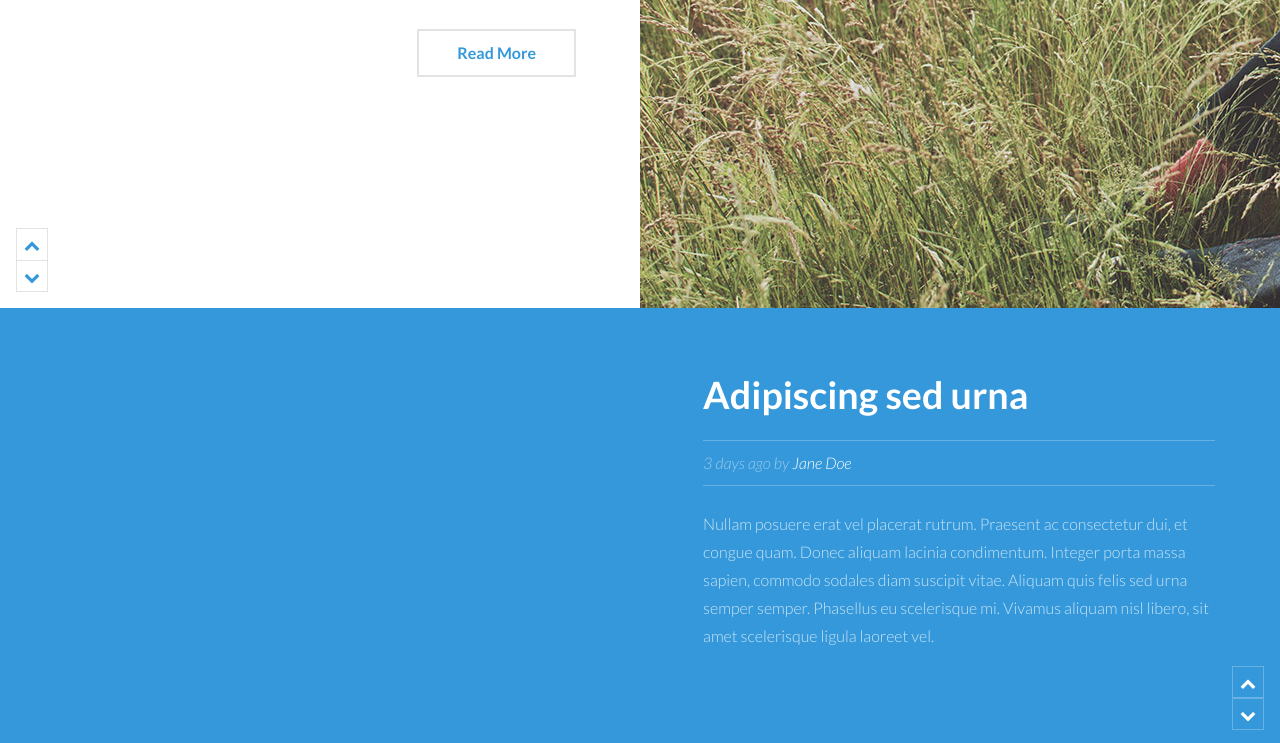
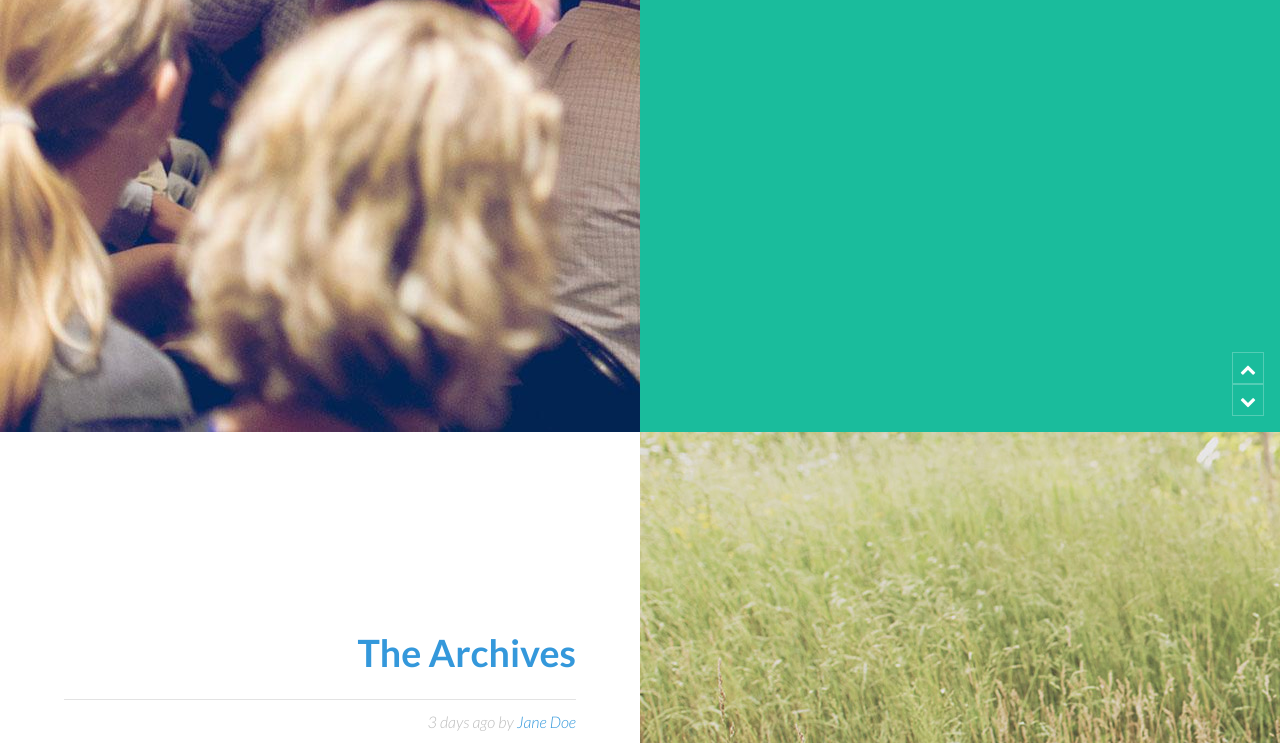
Before and after one commit to cowllin/nostrajamus, a plain HTML site: page index.html in a window 1280 px wide. Shown: the part 2057-2800 px from the top of the page. Drawn offline with Linux system fonts and the light colour scheme.

Commit message:
more header adjustments

```diff
--- a/index.html
+++ b/index.html
@@ -6,7 +6,7 @@
 -->
 <html>
 	<head>
-		<title>Binary by TEMPLATED</title>
+		<title>Nostrajamus</title>
 		<meta charset="utf-8" />
 		<meta name="viewport" content="width=device-width, initial-scale=1" />
 		<link rel="stylesheet" href="assets/css/main.css" />
@@ -32,7 +32,7 @@
     -->
 		<!-- Banner -->
 			<section id="banner" width="100%" style="padding-top: 0px; padding-bottom:0px; margin-bottom:0px;margin-top: 0px">
-       <img width="80%" height="80%" src="assets/images/logo_both.PNG"></div>
+       <img width="80%" height="80%" src="assets/images/logo_full.png"></div>
 					<!--<ul class="actions">
 						 button <li><a href="#one" class="button alt scrolly big">Continue</a></li>
 					</ul> -->
@@ -74,7 +74,7 @@
 		<!-- Two -->
 			<article id="two" class="post invert style1 alt">
 				<div class="image">
-					<img src="images/pic13.jpg" alt="" data-position="10% center" />
+					<img src="assets/images/team.jpg" alt="" data-position="10% center" />
 				</div>
 				<div class="content">
 					<div class="inner">
@@ -102,7 +102,7 @@
 				<div class="content">
 					<div class="inner">
 						<header>
-							<h2><a href="generic.html">Sed tempus interdum</a></h2>
+							<h2><a href="generic.html">The Archives</a></h2>
 							<p class="info">3 days ago by <a href="#">Jane Doe</a></p>
 						</header>
 						<p>Nullam posuere erat vel placerat rutrum. Praesent ac consectetur dui, et congue quam. Donec aliquam lacinia condimentum. Integer porta massa sapien, commodo sodales diam suscipit vitae. Aliquam quis felis sed urna semper semper. Phasellus eu scelerisque mi. Vivamus aliquam nisl libero, sit amet scelerisque ligula laoreet vel.</p>
@@ -125,7 +125,7 @@
 				<div class="content">
 					<div class="inner">
 						<header>
-							<h2><a href="generic.html">Adipiscing sed urna</a></h2>
+							<h2><a href="generic.html">Our best songs</a></h2>
 							<p class="info">3 days ago by <a href="#">Jane Doe</a></p>
 						</header>
 						<p>Nullam posuere erat vel placerat rutrum. Praesent ac consectetur dui, et congue quam. Donec aliquam lacinia condimentum. Integer porta massa sapien, commodo sodales diam suscipit vitae. Aliquam quis felis sed urna semper semper. Phasellus eu scelerisque mi. Vivamus aliquam nisl libero, sit amet scelerisque ligula laoreet vel.</p>
@@ -140,7 +140,7 @@
 				</div>
 			</article>
 
-		<!-- Five -->
+		<!-- Five
 			<article id="five" class="post style3">
 				<div class="image">
 					<img src="images/pic13.jpg" alt="" data-position="5% center" />
@@ -163,7 +163,7 @@
 				</div>
 			</article>
 
-		<!-- Six -->
+		Six
 			<article id="six" class="post invert style3 alt">
 				<div class="image">
 					<img src="images/pic12.jpg" alt="" data-position="80% center" />
@@ -184,7 +184,7 @@
 						<a href="#" class="scrolly next disabled"><span class="icon fa-chevron-down"></span></a>
 					</div>
 				</div>
-			</article>
+			</article> -->
 
 		<!-- Footer -->
 			<footer id="footer">
```
Also changed, not shown: assets/images/team.jpg (added).
